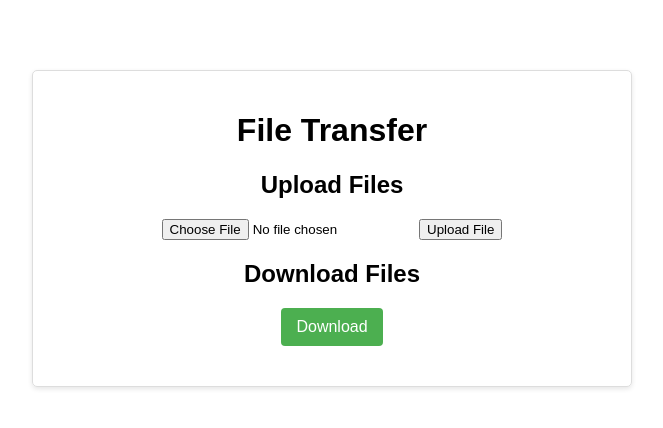
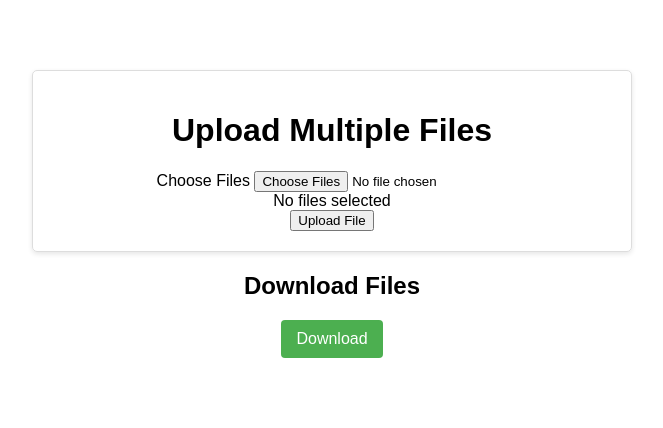
Before and after one commit to doconnell2020/uv_spec, a plain HTML site: page index.html in a window 1280 px wide. Shown: the whole page, without its empty margins (308-971 px from the left). Drawn offline with Linux system fonts and the light colour scheme.

Commit message:
multiple files

```diff
--- a/index.html
+++ b/index.html
@@ -45,12 +45,15 @@
 
 <body>
   <div class="container">
-    <h1>File Transfer</h1>
+    <h1>Upload Multiple Files</h1>
 
-    <div class="upload-section">
-      <h2>Upload Files</h2>
       <form id="uploadForm" action="/upload" method="post" enctype="multipart/form-data">
-        <input type="file" name="fileUpload" required>
+        <!-- Allow mulitple files -->
+        <label for="fileUpload" class="upload-btn">Choose Files</label>
+        <input type="file" name="files" id="fileUpload" multiple required>
+
+        <div id="fileList">No files selected</div>
+
         <input type="submit" value="Upload File">
       </form>
       <div id="status"></div>
```
